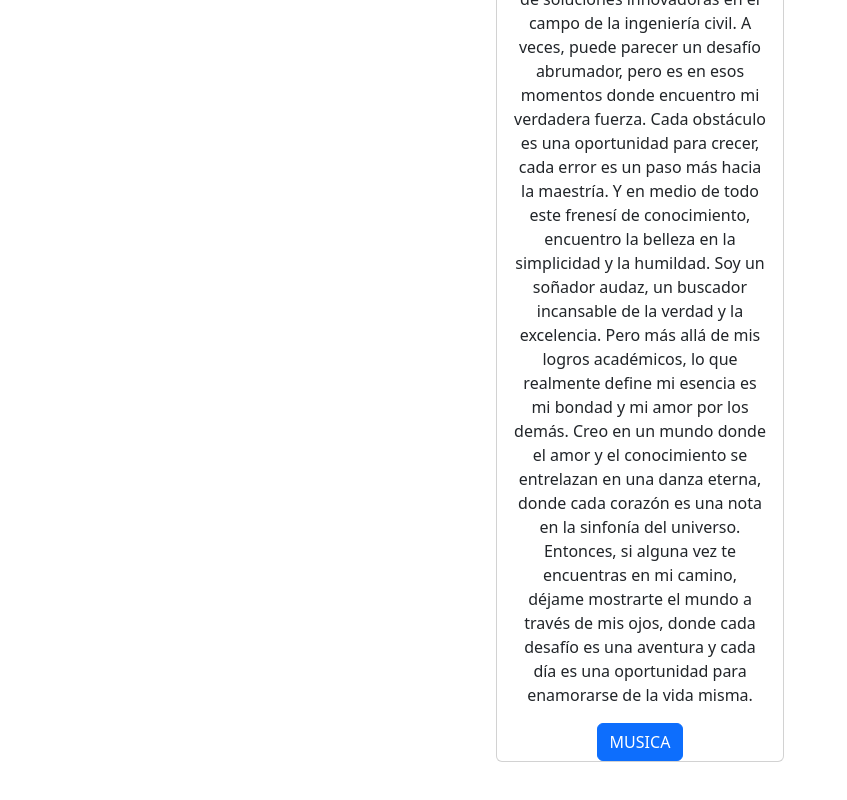
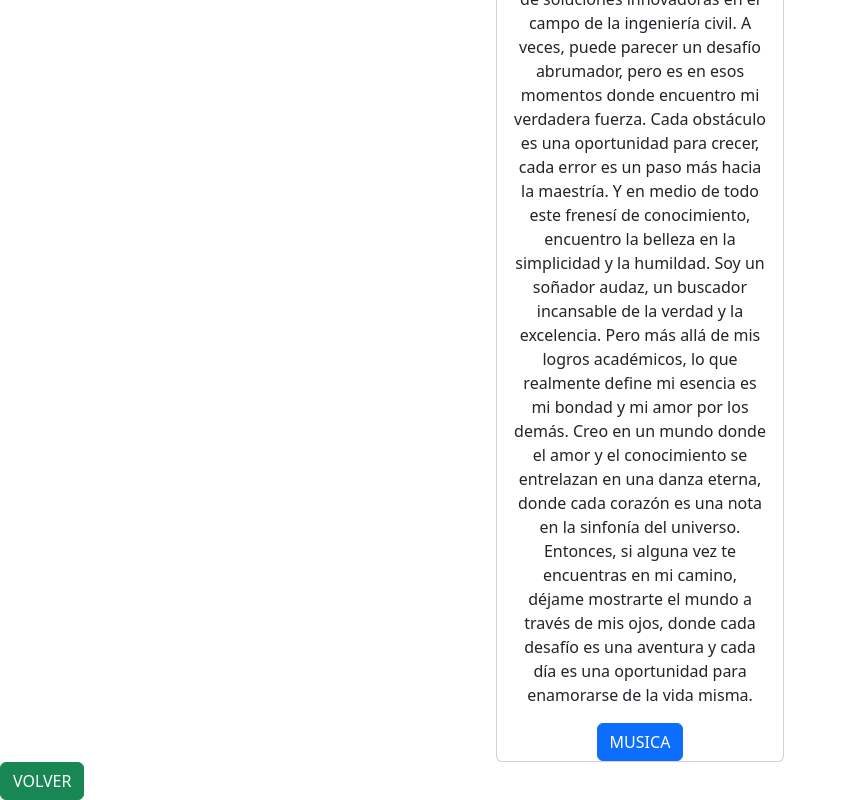
Before and after one commit to CHRISTmat156VSC/TAREA5, a plain HTML site: page paginas secundarias/dos.html in a window 1280 px wide. Shown: the part 762-1562 px from the top of the page, without its empty margins (0-847 px from the left). Before the commit the page ends 1524 px from the top, so only its background shows below. Drawn offline with nearby package versions, Linux system fonts and the light colour scheme; files that its build step writes are made by us from their sources; a web font is replaced by a local one.

Commit message:
Update dos.html

```diff
--- a/paginas secundarias/dos.html
+++ b/paginas secundarias/dos.html
@@ -27,5 +27,6 @@
         </div>
         <a href="https://youtu.be/u1V8YRJnr4Q?si=-Im6tVt-RZyT-qfS"><button type="button" class="btn btn-primary">MUSICA</button></a>
       </div></center>
+    <a href="index.html" class="btn btn-success">VOLVER</a>
 </body>
 </html>
```
